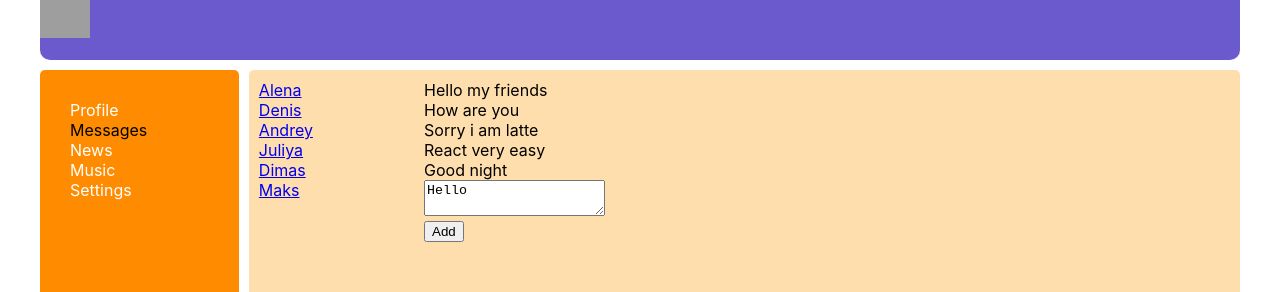
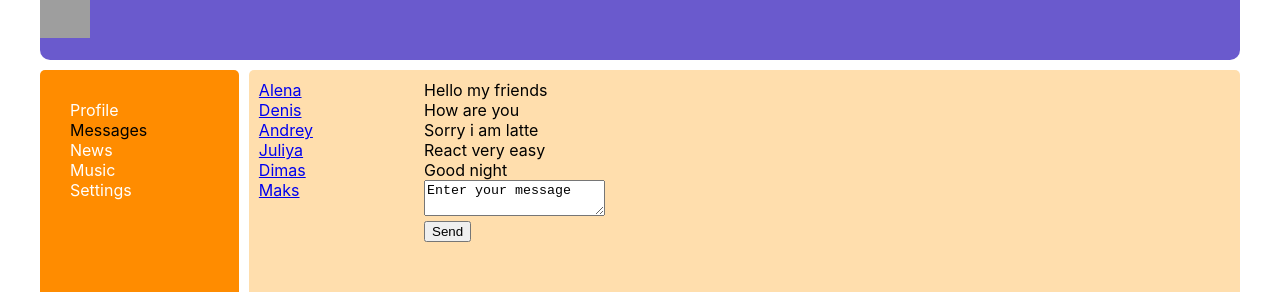
Before and after one commit to DimaK0489/GitStudy, a React (Create React App) app: page /dialogs in a window 1280 px wide. Shown: the top 292 px of the page. Built offline with nearby package versions, Linux system fonts and the light colour scheme; grey boxes are pictures that could not be loaded.

Commit message:
init commit

```diff
--- a/src/components/Dialogs/Dialogs.tsx
+++ b/src/components/Dialogs/Dialogs.tsx
@@ -35,7 +35,7 @@ function Dialogs(props: DialogsPropsType) {
                 {messageElements}
                 <textarea onChange={onMessageChange} value={props.dialogsPage}/>
                 <div>
-                    <button onClick={addMessage}>Add</button>
+                    <button onClick={addMessage}>Send</button>
                 </div>
             </div>
         </div>
--- a/src/redax/state.ts
+++ b/src/redax/state.ts
@@ -25,7 +25,7 @@ export const store: StoreType = {
             ],
         },
         dialogsPage: {
-            newMessagesText: "Hello",
+            newMessagesText: "Enter your message",
             messages: [
                 {id: v1(), message: "Hello my friends"},
                 {id: v1(), message: "How are you"},
```
Also changed, not shown: src/redax/dialogs-reducer.tsx (added), src/redax/profile-reducer.tsx (added), src/redax/sidebar-reducer.tsx (added), 1 other file (tests, documents, lock files or other folders).
